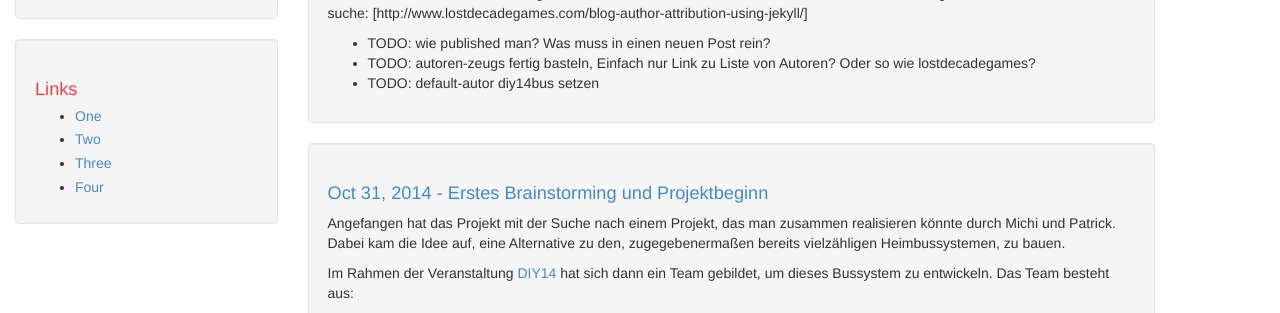
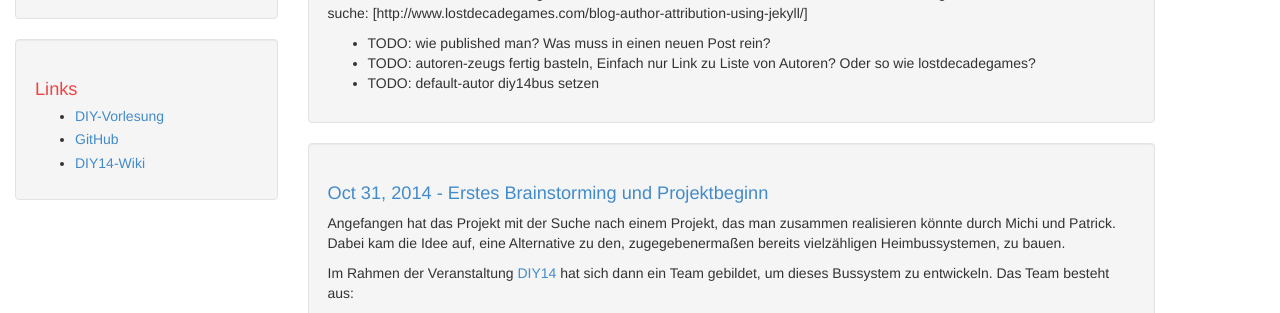
Before and after one commit to michz/diy14bus, a Jekyll site: the page built from index.html, in a window 1280 px wide and 970 px high. Shown: the part 357-670 px from the top of the window. Built offline with Jekyll 4.4.1, drawn with Linux system fonts in a browser that asks for light colours; Markdown is read by kramdown in place of the engine named in the settings; the list of posts is cut into pages by our own code.

Commit message:
Links in Link-Liste eingetragen

```diff
--- a/_includes/links-list.html
+++ b/_includes/links-list.html
@@ -1,7 +1,6 @@
 <h1>Links</h1>
 <ul>
-  <li><a href="#">One</a></li>
-  <li><a href="#">Two</a></li>
-  <li><a href="#">Three</a></li>
-  <li><a href="#">Four</a></li>
+  <li><a href="http://www7.cs.fau.de/de/teaching/diy-2014w/">DIY-Vorlesung</a></li>
+  <li><a href="https://github.com/michz/diy14bus">GitHub</a></li>
+  <li><a href="http://faui7pi.informatik.uni-erlangen.de/mediawiki/index.php/Diy14bus">DIY14-Wiki</a></li>
 </ul>
```
